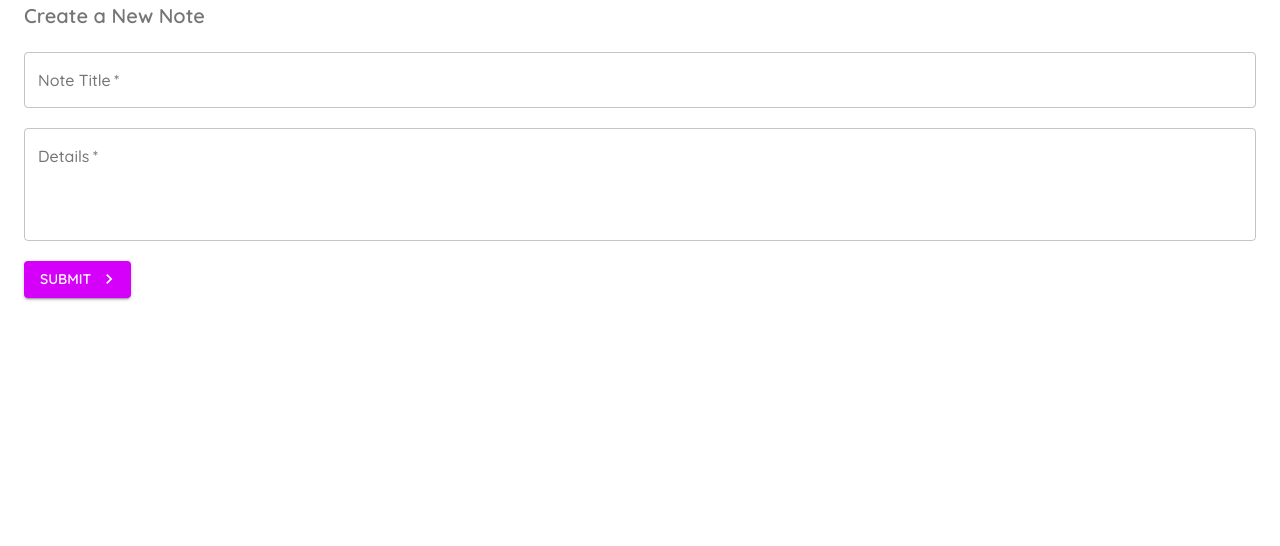
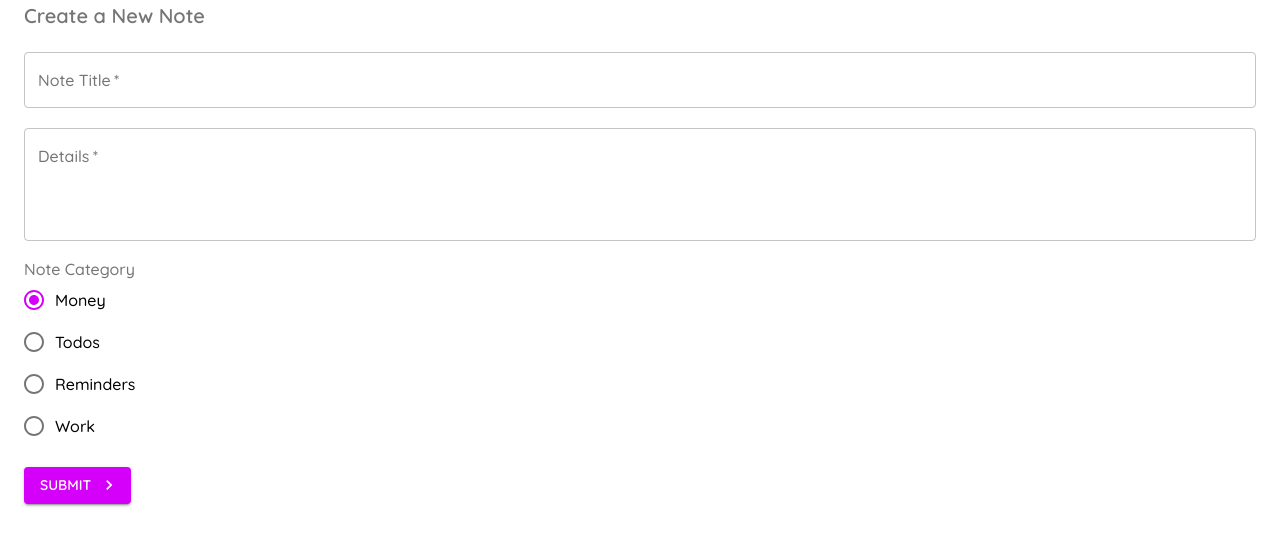
Before and after one commit to SalmaGira/material-ui-note-app, a React (Create React App) app: page /create in a window 1280 px wide. Shown: the top 546 px of the page. Built offline with nearby package versions, Linux system fonts and the light colour scheme.

Commit message:
applying radio buttons

```diff
--- a/src/pages/Create.js
+++ b/src/pages/Create.js
@@ -5,6 +5,11 @@ import Container from "@material-ui/core/Container";
 import KeyboardArrowRightIcon from "@material-ui/icons/KeyboardArrowRight";
 import { makeStyles } from "@material-ui/core";
 import TextField from "@material-ui/core/TextField";
+import Radio from "@material-ui/core/Radio";
+import RadioGroup from "@material-ui/core/RadioGroup";
+import FormControlLabel from "@material-ui/core/FormControlLabel";
+import FormControl from "@material-ui/core/FormControl";
+import FormLabel from "@material-ui/core/FormLabel";
 
 const useStyle = makeStyles({
   field: {
@@ -20,6 +25,7 @@ export default function Create() {
   const [details, setDetails] = useState("");
   const [titleError, setTitleError] = useState(false);
   const [detailsError, setDetailsError] = useState(false);
+  const [category, setCategory] = useState("money");
 
   const handleSubmit = (e) => {
     e.preventDefault();
@@ -33,7 +39,7 @@ export default function Create() {
       setDetailsError(true);
     }
     if (title && details) {
-      console.log(title, details);
+      console.log(title, details, category);
     }
   };
 
@@ -72,6 +78,26 @@ export default function Create() {
           error={detailsError}
         />
 
+        {/* <Radio value="hello" />
+        <Radio value="goodbye" /> */}
+
+        <FormControl className={classes.field}>
+          <FormLabel>Note Category</FormLabel>
+          <RadioGroup
+            value={category}
+            onChange={(e) => setCategory(e.target.value)}
+          >
+            <FormControlLabel value="money" control={<Radio />} label="Money" />
+            <FormControlLabel value="todos" control={<Radio />} label="Todos" />
+            <FormControlLabel
+              value="reminders"
+              control={<Radio />}
+              label="Reminders"
+            />
+            <FormControlLabel value="work" control={<Radio />} label="Work" />
+          </RadioGroup>
+        </FormControl>
+
         <Button
           type="submit"
           color="secondary"
```
